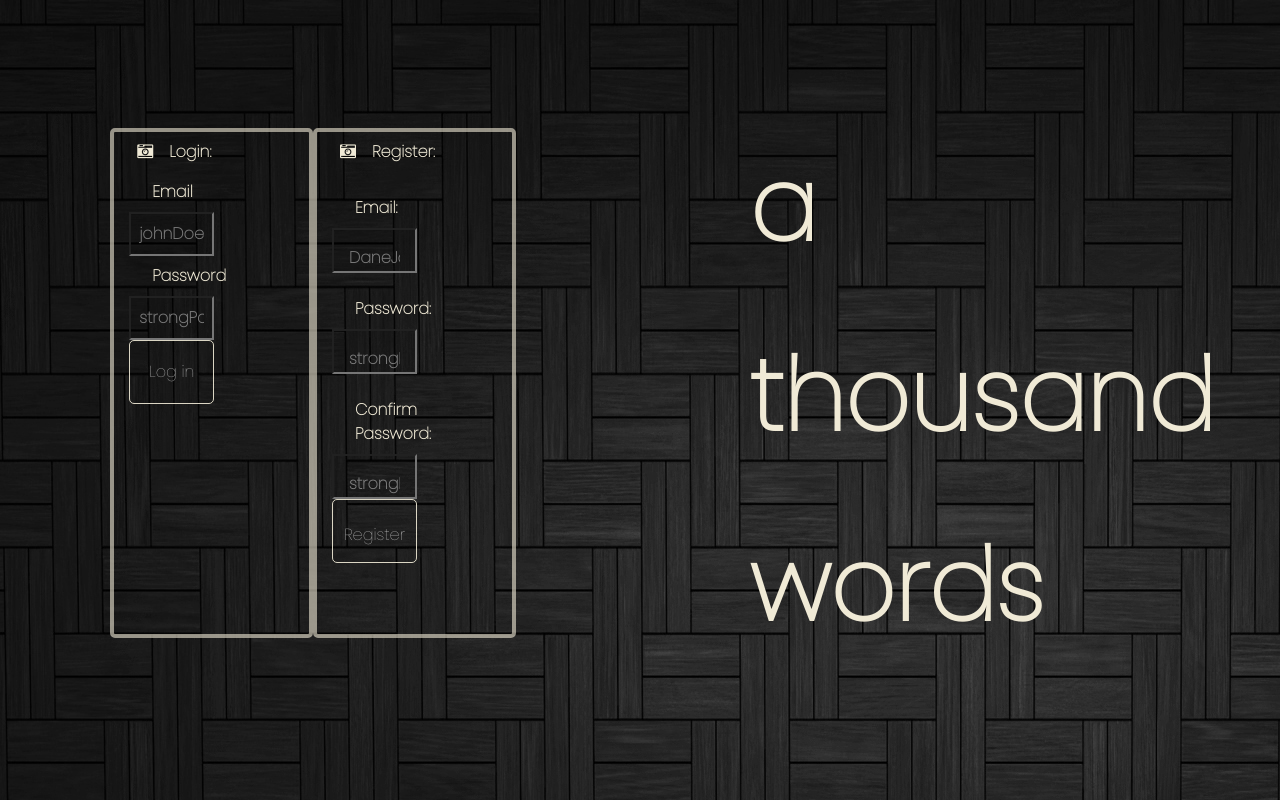
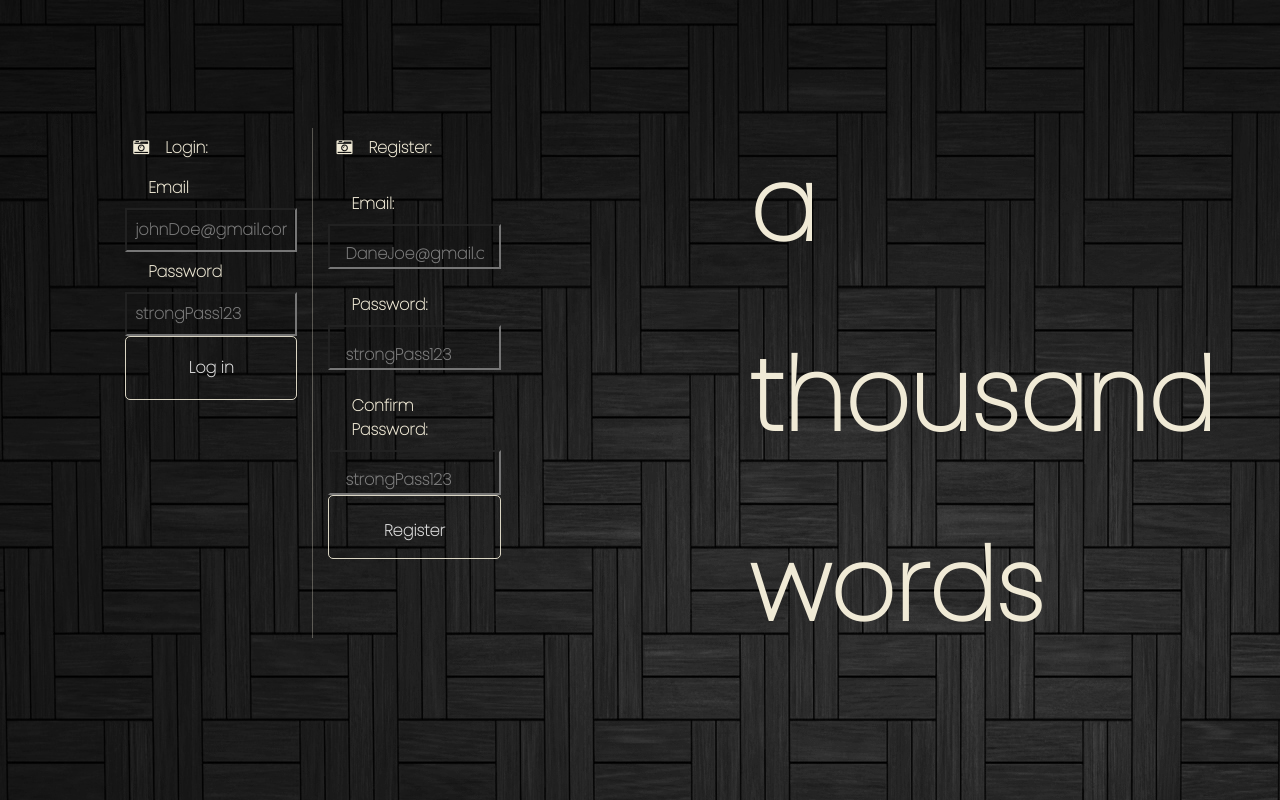
Before and after one commit to DeMeiring/IMY220_Project_Git, a PHP site: page / in a window 1280 px wide. Run offline with PHP 8.4, Linux system fonts and the light colour scheme.

```diff
--- a/index.php
+++ b/index.php
@@ -8,7 +8,7 @@
     <title>a thousand words</title>
     <link rel="stylesheet" href="styles/LoginArt.css">
     <link rel="stylesheet" href="styles/generalStyle.css">
-    <link rel="stylesheet" href="https://cdnjs.cloudflare.com/ajax/libs/font-awesome/4.7.0/css/font-awesome.min.css">
+    <link rel="stylesheet" href="https://stackpath.bootstrapcdn.com/font-awesome/4.7.0/css/font-awesome.min.css">
     <link rel="stylesheet" href="https://stackpath.bootstrapcdn.com/bootstrap/4.5.2/css/bootstrap.min.css">
     <link href="https://fonts.googleapis.com/css2?family=Poppins:wght@100&display=swap" rel="stylesheet">
     <script src="https://code.jquery.com/jquery-3.5.1.min.js" integrity="sha256-9/aliU8dGd2tb6OSsuzixeV4y/faTqgFtohetphbbj0=" crossorigin="anonymous"></script>
@@ -27,7 +27,7 @@
                                 <input class="col-12" type="text" id="emailIn" name="email" placeholder="johnDoe@gmail.com"><br>
                                 <label class="col-12">Password</label><br>
                                 <input class="col-12" type="password" id="pswIn" name="password" placeholder="strongPass123"><br>
-                                <input class="btn col-sm-12" style="color: rgba(245,245,245,0.9)" type="submit" name="lSubmit" id="loginSubmit" value="Log in">
+                                <input class="btn col-sm-12" style="color: rgba(245,245,245,0.9);font-weight: bold" type="submit" name="lSubmit" id="loginSubmit" value="Log in">
                             </form>
                         </div>
                         <div class="errorContainer">
@@ -45,7 +45,7 @@
                                 <input class="col-sm-12" type="password" name="regPassword" placeholder="strongPass123"><br/>
                                 <label class="col-sm-12">Confirm Password:</label><br/>
                                 <input class="col-sm-12" type="password" name="regConfirmPassword" placeholder="strongPass123">
-                                <input class="btn col-sm-12" style="color: rgba(245,245,245,0.9);" type="submit" name="rSubmit" id="registerSubmit" value="Register">
+                                <input class="btn col-sm-12" style="color: rgba(245,245,245,0.9);font-weight: bold" type="submit" name="rSubmit" id="registerSubmit" value="Register">
                             </form>
                         </div>
                     </div>
--- a/scripts/changeProfilePic.js
+++ b/scripts/changeProfilePic.js
@@ -12,11 +12,12 @@
             'filename':fileName
         },
         success:(res)=>{
-            alert("Successfully performed update");
+            $('img').attr('src',fileName);
+            $('#hiddenEmail').remove();
+            $('#newFilename').remove();
         },
         error:(e)=>{
             console.log(e);
         }
     })
-
 })()
--- a/scripts/createPost.js
+++ b/scripts/createPost.js
@@ -5,14 +5,14 @@ createPost.onclick=function(){
     $('#hiddenfilename').remove();
     var postForm = document.getElementById("postContainer");
     postForm.innerHTML=`<div id="createPostWrapper">
-        <form action="home.php" method="post" enctype="multipart/form-data">
+        <form id="createPostForm" action="home.php" method="post" enctype="multipart/form-data">
         <label>Choose Image:</label><br>
         <input class="btn bg-transparent col-6" style="opacity: 0.5;color: rgb(240, 234, 214);" type="file" name="uploadImage" id="fileUploadName" placeholder="Choose"><br>
         <label>Caption</label><br>
         <input style="color:rgb(240, 234, 214);" class="bg-transparent col-6" type="text" id="uploadCation" name="uploadCaption"><br>
         <label>Hashtags</label><br>
         <input style="color:rgb(240, 234, 214);" class="bg-transparent col-6" type="text" id="uploadHashtag" name="uploadHashtag"><br>
-        <button style="color: rgb(240, 234, 214); margin-top: 12px;" class="btn" type="submit" id="post" name="post">Post</button>
+        <button style="color: rgb(240, 234, 214); margin-top: 12px;" type="submit" class="btn" id="post" name="post" >Post</button>
         <button id="cancel" style="color:rgb(240, 234, 214); margin-top: 12px;" class="btn">Cancel</button>
         </form>
         </div>`;
@@ -22,4 +22,5 @@ createPost.onclick=function(){
     document.getElementById("cancel").onclick=function(){
         postForm.innerHTML = "";
     }
+
 }
--- a/scripts/loadProfile.js
+++ b/scripts/loadProfile.js
@@ -12,6 +12,7 @@
             $('#useremail').text(userEmail);
             $('#username').text(res[0]['username']);
             $('img').attr('src',res[0]['pfpImage']);
+            $('#hiddenEmail').remove();
         },
         error:(e)=>{
             console.log(e);
--- a/styles/LoginArt.css
+++ b/styles/LoginArt.css
@@ -69,7 +69,6 @@ div .textAnimate{
     margin-top: 7em;
     color: white;
     border:none;
-    transition: width 1.1s,height 1s, border 1s;
 }
 
 label{
@@ -93,25 +92,21 @@ label{
 #pswIn{
     background-color: rgba(0,0,0,0.1);
     padding: 0.5em;
-    transition: border 1s;
 }
 
 #emailIn{
     color: white;
     padding: 0.5em;
-    transition: border 1s;
 }
 
 .loginContainer{
-    border: 0.3em solid rgba(240, 234, 214,0.6);
-    border-radius: 5px;
-    transition: border 2s;
+    border: none;
+    border-right: 1px solid rgba(240, 234, 214,0.3);
 }
 
 .registerContainer{
-    border: 0.3em solid rgba(240, 234, 214,0.6);
+    border: none;
     border-radius: 5px;
-    transition: border 2s;
 }
 
 input[class^="btn"]{
@@ -139,11 +134,11 @@ input[class^="btn"]{
     transition: transform 0.5s;
 }
 
-.artContainer:hover #loginSubmit{
+#Register:hover #registerSubmit{
     margin-top: 1em;
 }
 
-.artContainer:hover #registerSubmit{
+#Login:hover #loginSubmit{
     margin-top: 1em;
 }
 
@@ -157,18 +152,6 @@ input[class^="btn"]{
     border-radius: 5px;
 }
 
-#formLogin{
-    opacity: 1;
-    transition: opacity 1s;
-    width: 70%;
-}
-
-#formRegister{
-    opacity: 1;
-    transition: opacity 1s;
-    width: 70%;
-}
-
 #frmControl>label{
     padding-top: 1em;
 }
```
Also changed, not shown: home.php (+9 -4 lines), profile.php (+10 -4 lines), scripts/loadHomeScript.js (+5 -3 lines), scripts/uploadPost.js (+7 -4 lines).
